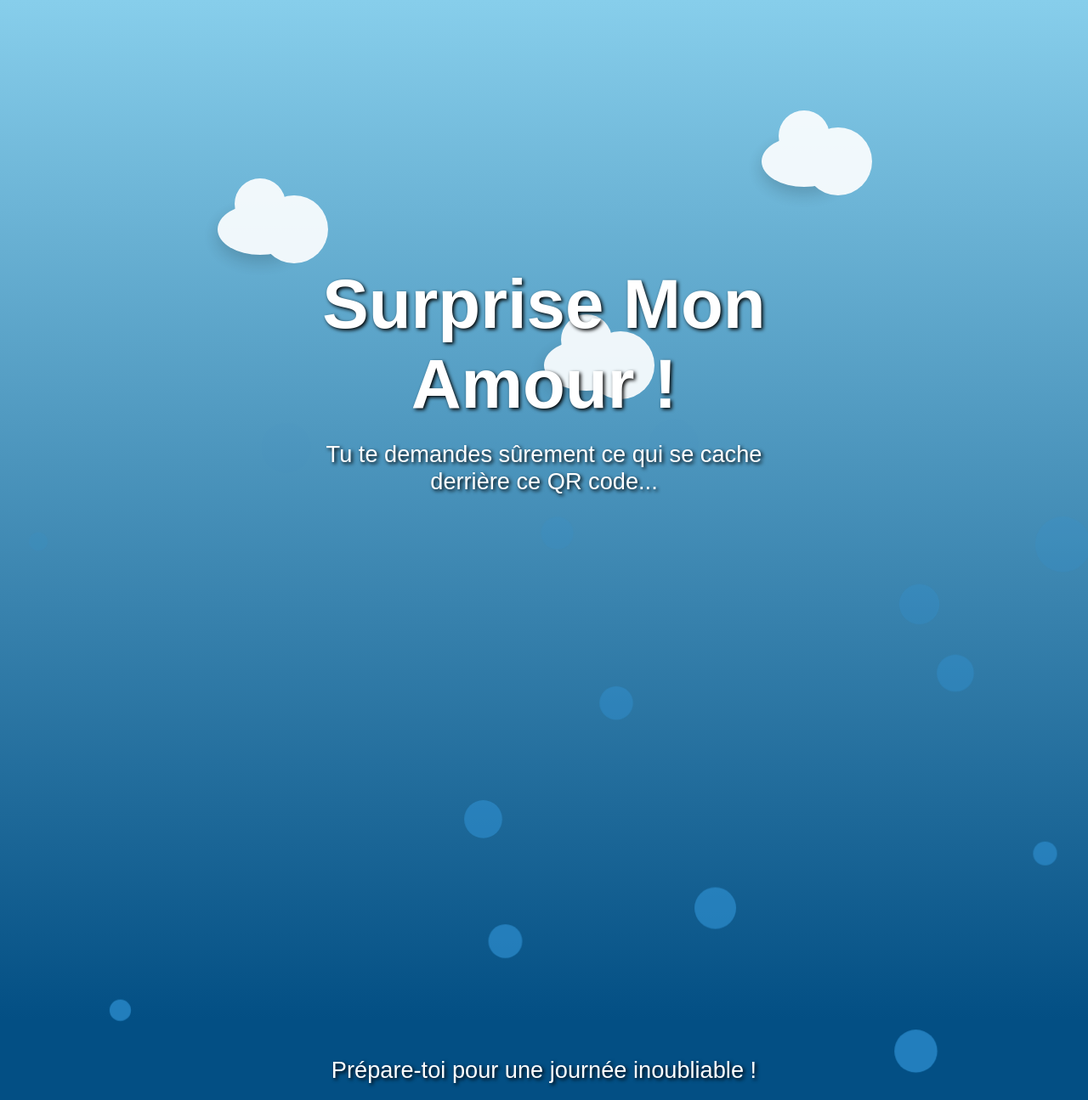
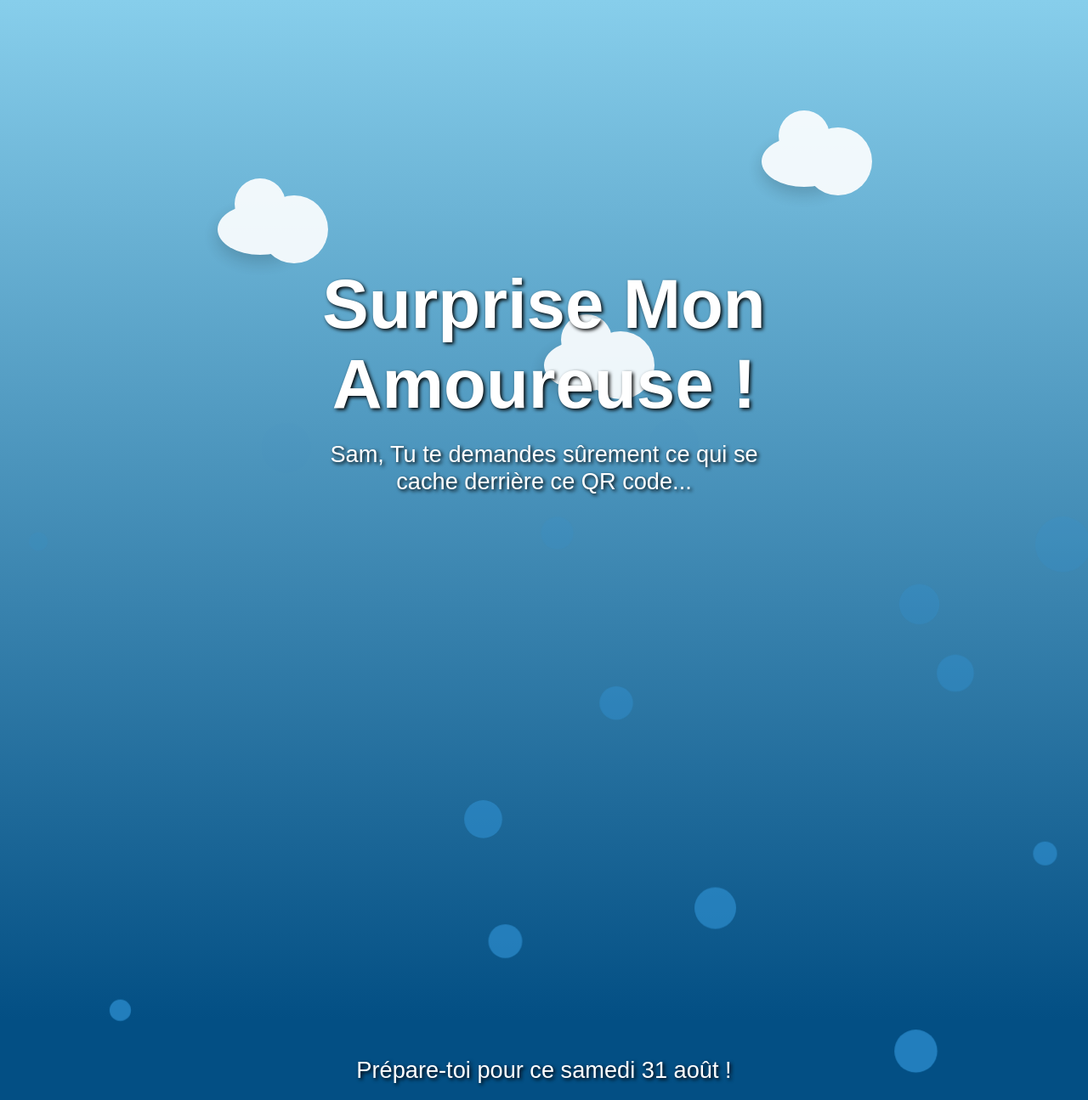
Before and after one commit to LesDeeks/site, a plain HTML site: page index.html in a window 1280 px wide. Shown: the top 1295 px of the page at 85% size. Drawn offline with Linux system fonts and the light colour scheme.

Commit message:
Update index.html

```diff
--- a/index.html
+++ b/index.html
@@ -158,20 +158,21 @@
 
     <div class="container" id="section-1">
         <div class="text-section">
-            <h1>Surprise Mon Amour !</h1>
-            <p>Tu te demandes sûrement ce qui se cache derrière ce QR code...</p>
+            <h1>Surprise Mon Amoureuse !</h1>
+            <p>Sam, Tu te demandes sûrement ce qui se cache derrière ce QR code...</p>
         </div>
     </div>
 
     <div class="container" id="section-2">
         <div class="text-section">
-            <p>Prépare-toi pour une journée inoubliable !</p>
+            <p>Prépare-toi pour ce samedi 31 août !</p>
         </div>
     </div>
 
     <div class="container" id="section-3">
         <div class="text-section">
             <p>Nous allons passer une journée à l'aquarium, juste toi et moi ❤️</p>
+            <p>En amoureux</p>
             <p class="heart">🐠💙🐟</p>
         </div>
     </div>
```
